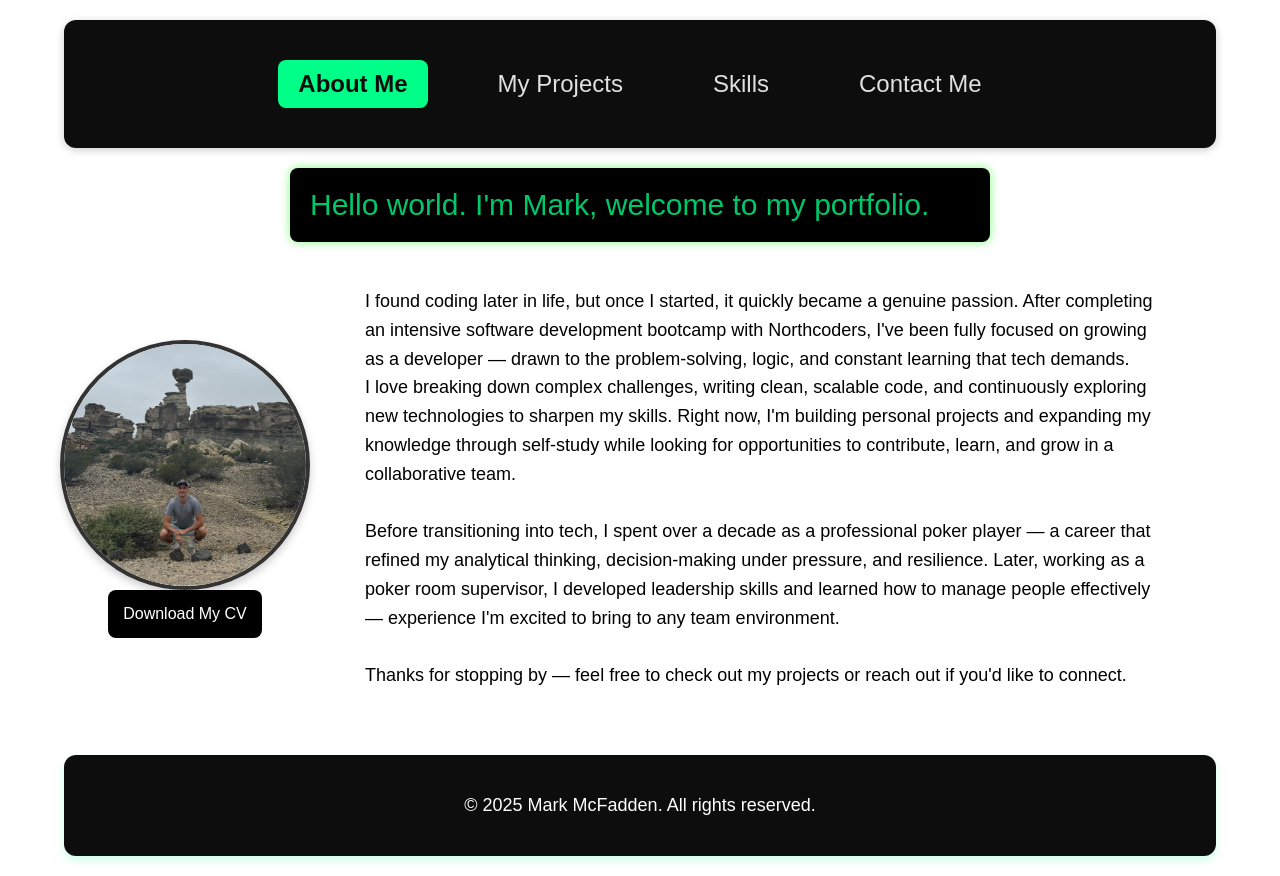
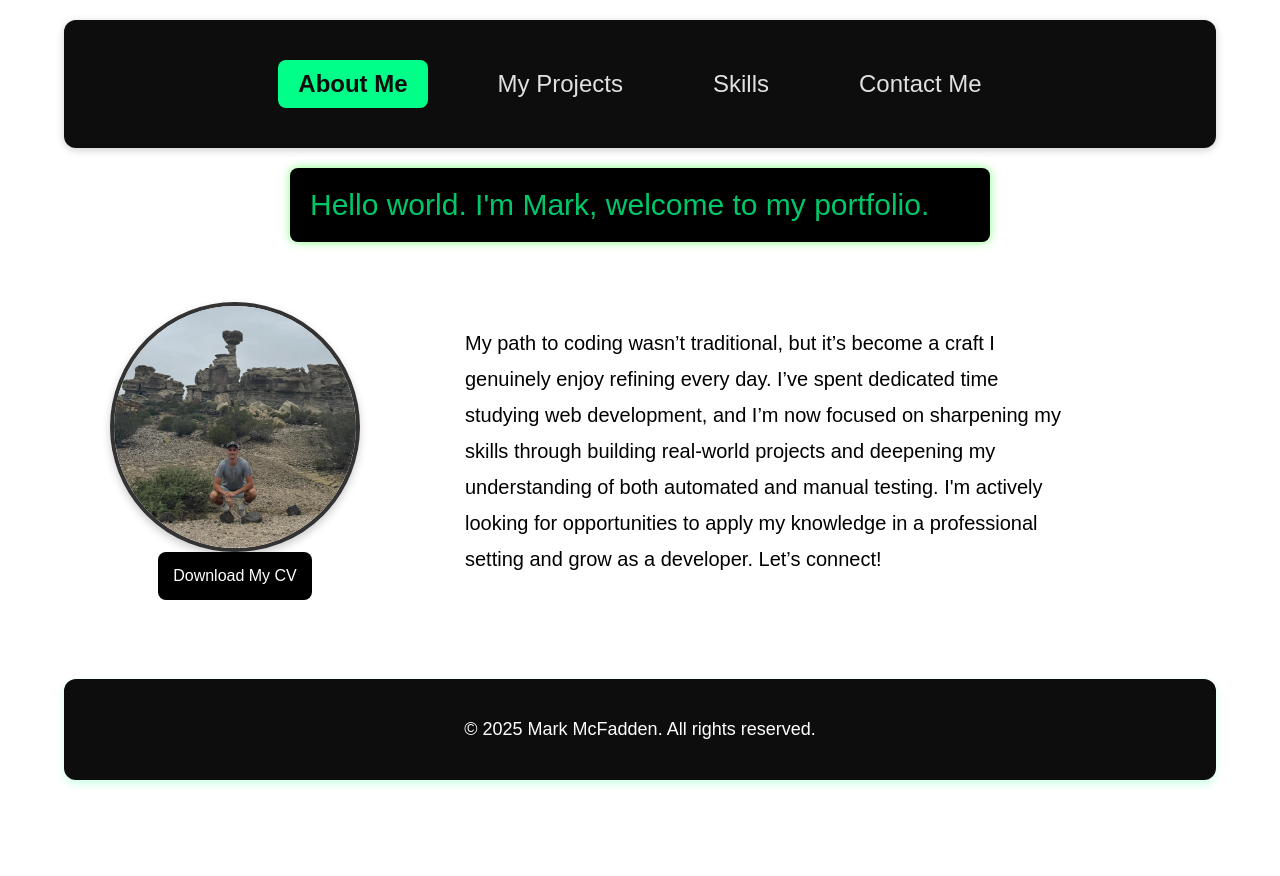
Before and after one commit to markamcfadden/myportfolio, a React (Vite) app: page / in a window 1280 px wide. After the commit the page ends 800 px from the top, so only its background shows below. Built offline with nearby package versions, Linux system fonts and the light colour scheme.

Commit message:
edit bio

```diff
--- a/src/components/Biography.jsx
+++ b/src/components/Biography.jsx
@@ -4,12 +4,13 @@ function Biography() {
   return (
     <BioContainer>
       <BioText>
-        {`I found coding later in life, but once I started, it quickly became a genuine passion. After completing an intensive software development bootcamp with Northcoders, I've been fully focused on growing as a developer — drawn to the problem-solving, logic, and constant learning that tech demands.
-I love breaking down complex challenges, writing clean, scalable code, and continuously exploring new technologies to sharpen my skills. Right now, I'm building personal projects and expanding my knowledge through self-study while looking for opportunities to contribute, learn, and grow in a collaborative team.
-
-Before transitioning into tech, I spent over a decade as a professional poker player — a career that refined my analytical thinking, decision-making under pressure, and resilience. Later, working as a poker room supervisor, I developed leadership skills and learned how to manage people effectively — experience I'm excited to bring to any team environment.
-
-Thanks for stopping by — feel free to check out my projects or reach out if you'd like to connect.`}
+        My path to coding wasn’t traditional, but it’s become a craft I
+        genuinely enjoy refining every day. I’ve spent dedicated time studying
+        web development, and I’m now focused on sharpening my skills through
+        building real-world projects and deepening my understanding of both
+        automated and manual testing. I'm actively looking for opportunities to
+        apply my knowledge in a professional setting and grow as a developer.
+        Let’s connect!
       </BioText>
     </BioContainer>
   );
@@ -23,7 +24,7 @@ const BioContainer = styled.div`
 
 const BioText = styled.p`
   white-space: pre-line;
-  line-height: 1.6;
-  font-size: 18px;
-  max-width: 800px;
+  line-height: 1.8;
+  font-size: 20px;
+  max-width: 600px;
 `;
```
